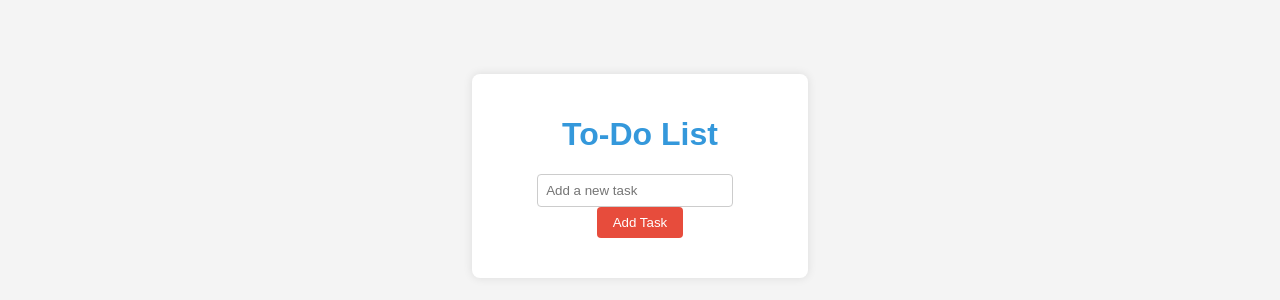
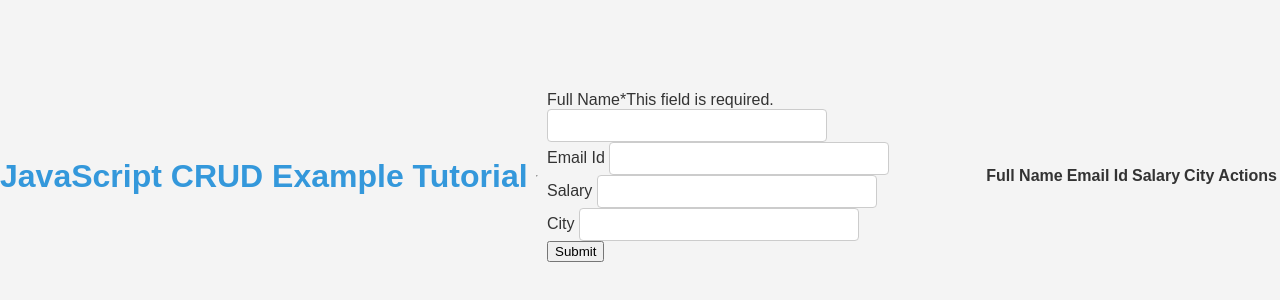
Before and after one commit to MissNapalm/ToDoList, a plain HTML site: page index.html in a window 1280 px wide. Shown: the part 224-524 px from the top of the page. Drawn offline with Linux system fonts and the light colour scheme.

Commit message:
Update index.html

```diff
--- a/index.html
+++ b/index.html
@@ -1,19 +1,57 @@
 <!DOCTYPE html>
-<html lang="en">
+<html>
+
 <head>
-    <meta charset="UTF-8">
-    <meta name="viewport" content="width=device-width, initial-scale=1.0">
-    <title>To-Do List with CRUD Operations</title>
+    <title>
+        JavaScript CRUD Example Tutorial
+    </title>
     <link rel="stylesheet" href="styles.css">
 </head>
+
 <body>
-    <div id="app">
-        <h1>To-Do List</h1>
-        <input type="text" id="taskInput" placeholder="Add a new task">
-        <button onclick="addTask()">Add Task</button>
-        <ul id="taskList"></ul>
-    </div>
 
+	<h1><center>JavaScript CRUD Example Tutorial</center></h1>
+	<hr>
+			<div class="employee-form">
+                <form onsubmit="event.preventDefault();onFormSubmit();" autocomplete="off">
+                    <div>
+                        <label>Full Name*</label><label class="validation-error hide" id="fullNameValidationError">This field is required.</label>
+                        <input type="text" name="fullName" id="fullName">
+                    </div>
+                    <div>
+                        <label>Email Id</label>
+                        <input type="text" name="email" id="email">
+                    </div>
+                    <div>
+                        <label>Salary</label>
+                        <input type="text" name="salary" id="salary">
+                    </div>
+                    <div>
+                        <label>City</label>
+                        <input type="text" name="city" id="city">
+                    </div>
+                    <div  class="form-action-buttons">
+                        <input type="submit" value="Submit">
+                    </div>
+                </form>
+		</div>
+		<br/>
+		<div class = "employees-table">
+                <table class="list" id="employeeList">
+                    <thead>
+                        <tr>
+                            <th>Full Name</th>
+                            <th>Email Id</th>
+                            <th>Salary</th>
+                            <th>City</th>
+                            <th>Actions</th>
+                        </tr>
+                    </thead>
+                    <tbody>
+
+                    </tbody>
+                </table>
+        </div>
     <script src="script.js"></script>
 </body>
 </html>
```
